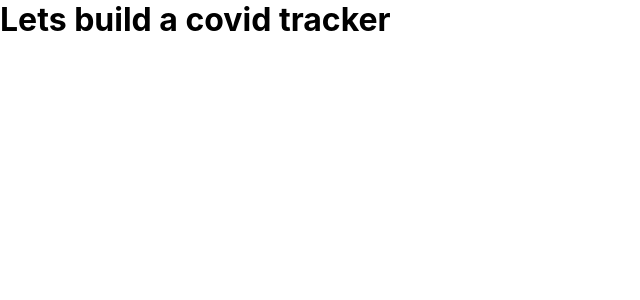
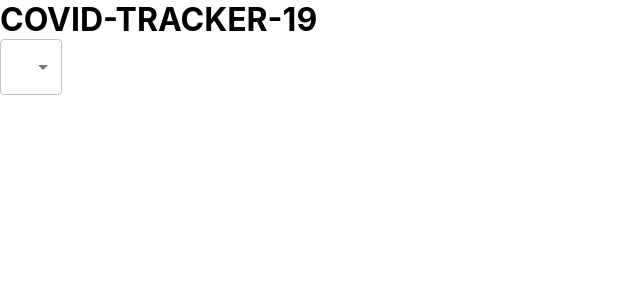
Before and after one commit to mohit200008/covid-tracker19, a React (Create React App) app: page / in a window 1280 px wide. Shown: the top 300 px of the page, without its empty margins (0-640 px from the left). Built offline with nearby package versions, Linux system fonts and the light colour scheme.

Commit message:
option added

```diff
--- a/package.json
+++ b/package.json
@@ -3,6 +3,7 @@
   "version": "0.1.0",
   "private": true,
   "dependencies": {
+    "@material-ui/core": "^4.11.3",
     "@testing-library/jest-dom": "^5.11.9",
     "@testing-library/react": "^11.2.5",
     "@testing-library/user-event": "^12.8.3",
--- a/src/App.js
+++ b/src/App.js
@@ -1,9 +1,26 @@
+import React from "react";
+import {
+  MenuItem,
+  FormControl,
+  Select,
+} from "@material-ui/core";
 import './App.css';
 
 function App() {
   return (
     <div className="app">
-    <h1>Lets build a covid tracker</h1>
+    <h1>COVID-TRACKER-19</h1>
+    <FormControl class="app__dropdown">
+    <Select variant="outlined" value="abc">
+    <MenuItem value="worldwide">Worldwide</MenuItem>
+    <MenuItem value="worldwide">Option two</MenuItem>
+    <MenuItem value="worldwide">Option 3</MenuItem>
+    <MenuItem value="worldwide">YOOOOOO</MenuItem>
+
+
+    </Select>
+
+    </FormControl>
   {/* Header */}
   {/* Title + Select input dropdown field */}
   {/* InfoBox */}
```
Also changed, not shown: 1 other file (tests, documents, lock files or other folders).
